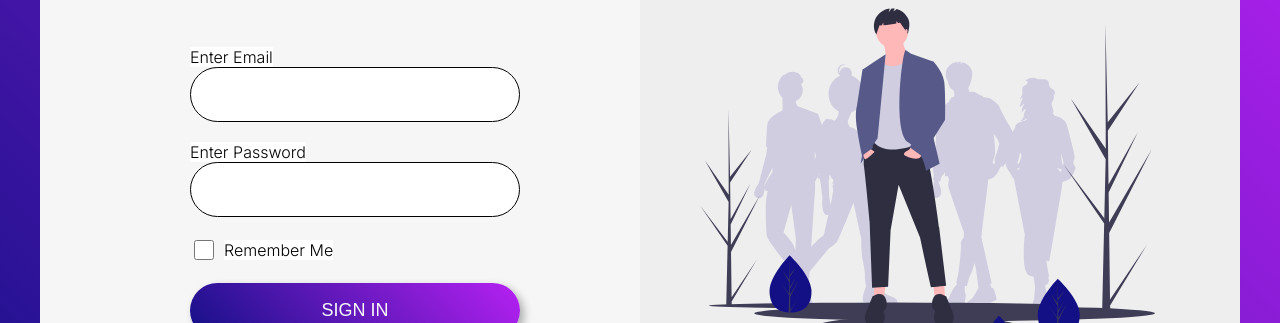
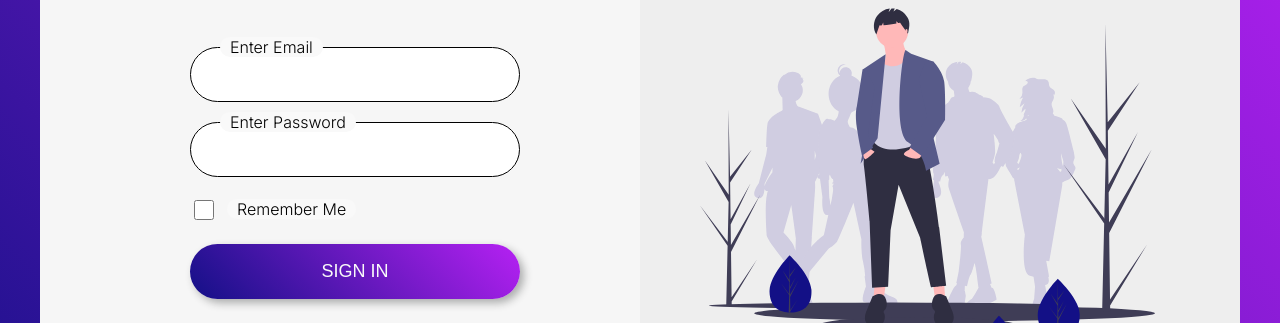
Before and after one commit to rirefat/modern-login-ui, a plain HTML site: page index.html in a window 1280 px wide. Shown: the part 220-543 px from the top of the page. Drawn offline with Linux system fonts and the light colour scheme.

Commit message:
done upto checkbox

```diff
--- a/index.html
+++ b/index.html
@@ -25,7 +25,7 @@
                         <input type="password" id="password">
                     </div>
                     <div class="form-item">
-                        <div class="checkbox">
+                        <div class="checkboxLabel">
                             <input type="checkbox" name="" id="rememberMeCheckbox">
                             <label for="rememberMeCheckbox" id="rememberMeCheckbox">Remember Me</label>
                         </div>
--- a/style.css
+++ b/style.css
@@ -70,9 +70,19 @@ body {
     margin-top: 70px;
 }
 
-.form-item label:not(.checkBoxLable){
+.form-item label{
     display: inline-block;
-    background-color: white;
+    background-color: #f9f9f9;
+    border-radius: 100px;
+    margin-bottom: 10px;
+    position: absolute;
+    padding: 0 10px;
+    transform: translate(30px, -10px);
+}
+
+.checkboxLabel label{
+    position: absolute;
+    transform: translate(10px, 2px);
 }
 
 input[type='email'],
@@ -112,10 +122,14 @@ button{
     cursor: pointer;
     box-shadow: 4px 4px 8px rgb(171, 172, 172);
     margin-bottom: 30px;
+    transition: 0.5s;
 }
 
 button:hover{
-    background: linear-gradient(45deg, var(--secondary-color),  var(--primary-color));
+    background: linear-gradient(45deg, var(--secondary-color), var(--primary-color));
+    transform: translateY(-5px);
 }
 
 /* Responsive */
+@media (max-width: 1350px){}
+@media (max-width: 768px){}
```
